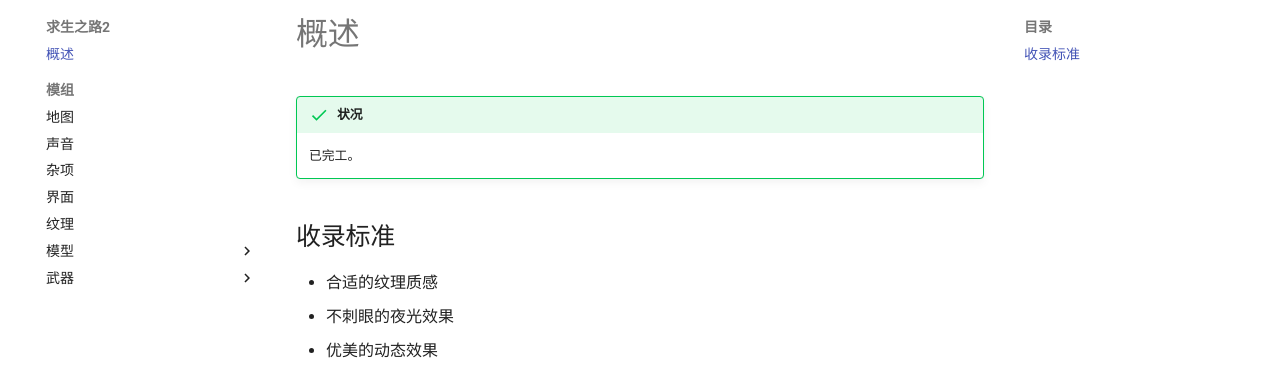
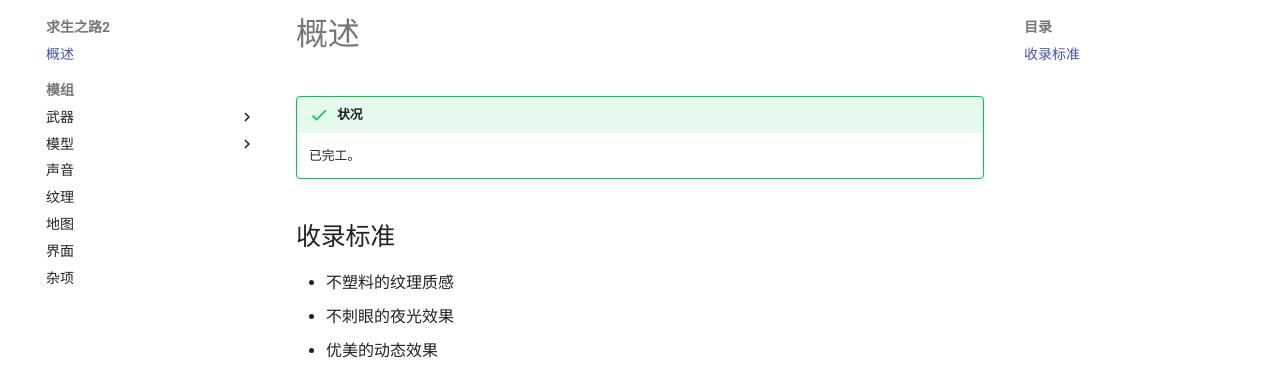
Before and after one commit to Lyaiya/Everything-Resource-Guide, an MkDocs documentation site: the page built from docs/求生之路2/README.md, in a window 1280 px wide. Shown: the part 132-505 px from the top of the page. Built offline with MkDocs 1.6.1 and Material for MkDocs 9.7.7, drawn with Linux system fonts in a browser that asks for light colours; comment, search, counter and statistics services are not loaded.

Commit message:
L4D2 Update 3

```diff
--- a/docs/求生之路2/README.md
+++ b/docs/求生之路2/README.md
@@ -5,7 +5,7 @@
 
 ## 收录标准
 
-- 合适的纹理质感
+- 不塑料的纹理质感
 - 不刺眼的夜光效果
 - 优美的动态效果
 - 第一人称不挡视野
```
Also changed, not shown: docs/求生之路2/模组/.pages (added).
